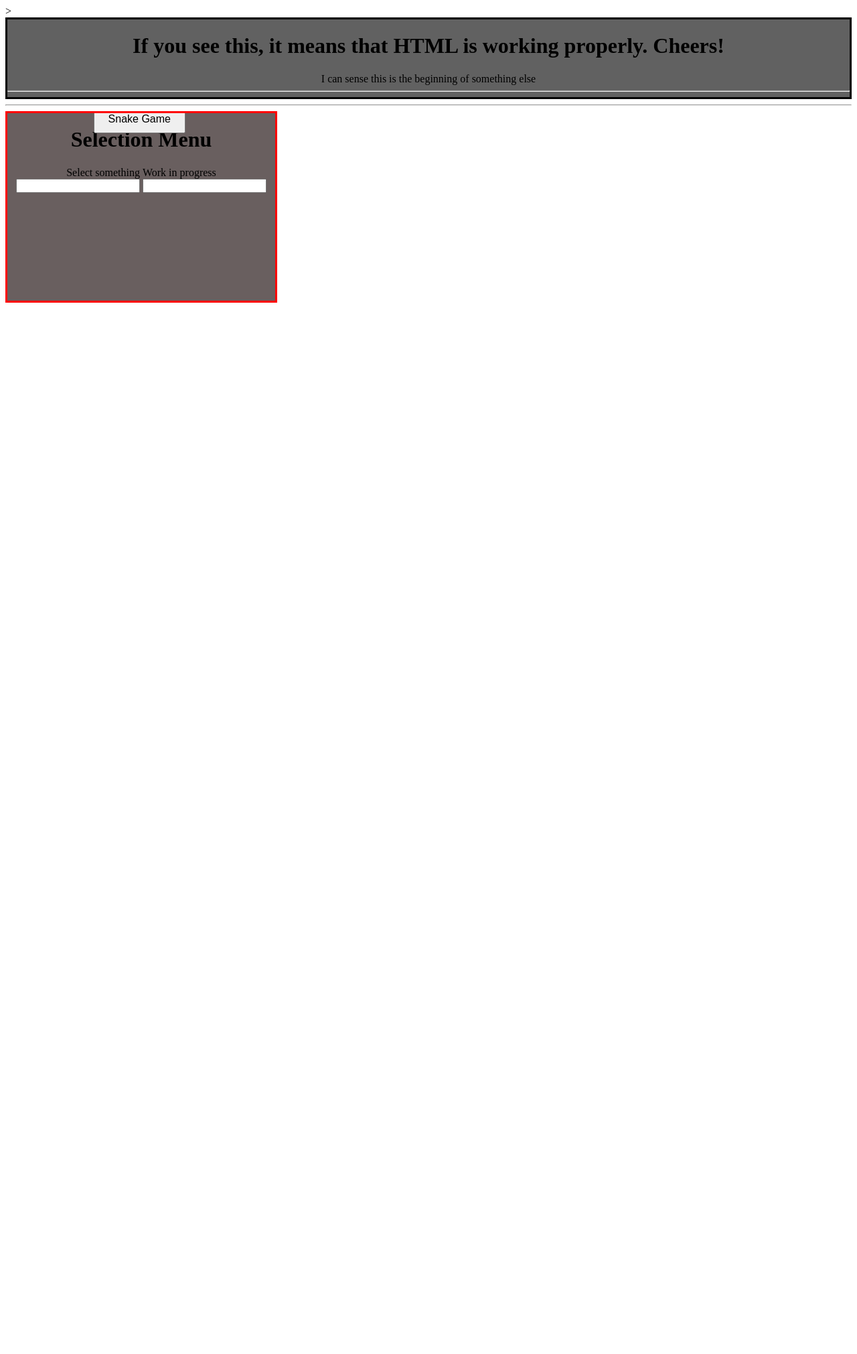
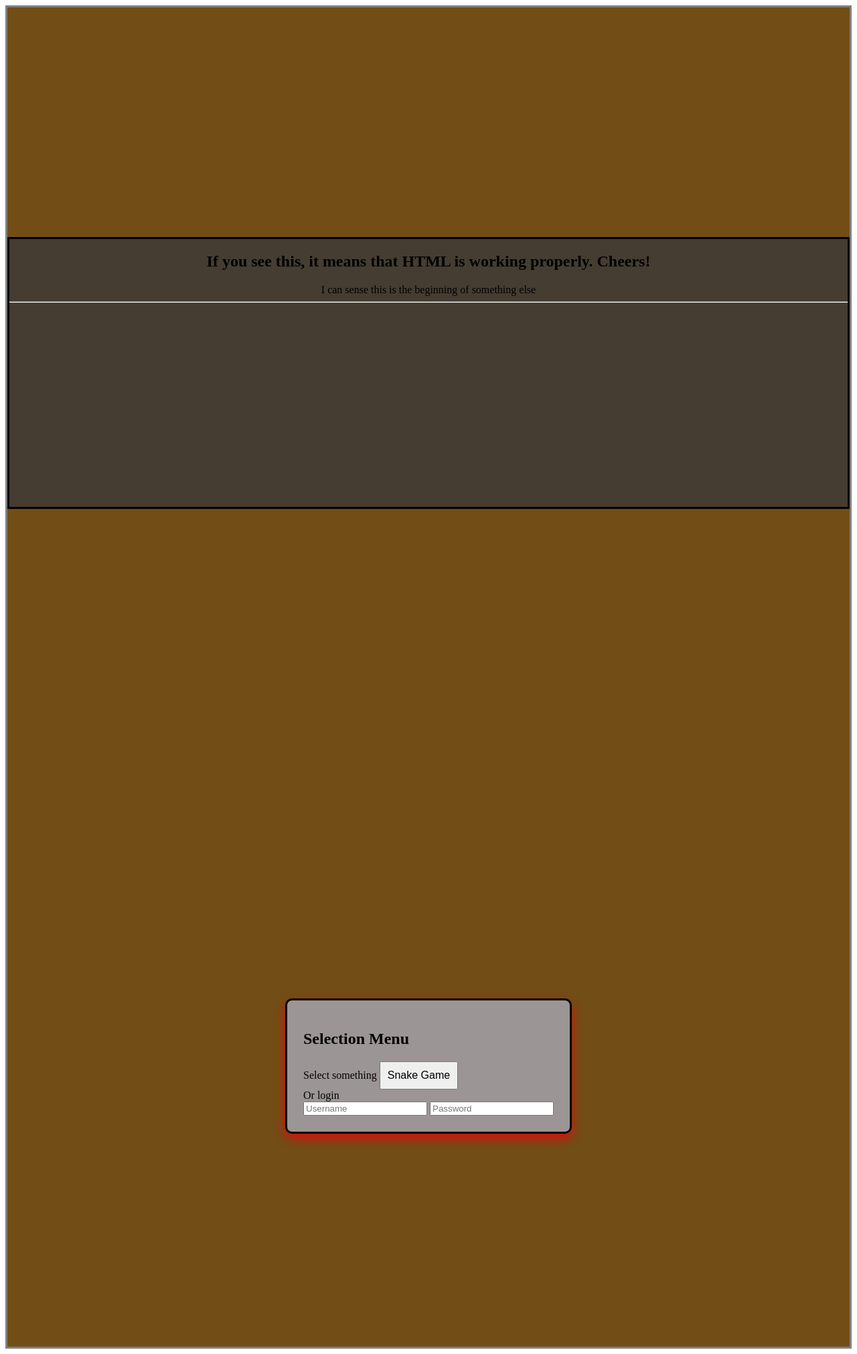
Before and after one commit to SacredDen19/Personal-Site-Project, a Flask app: page / in a window 1280 px wide. Shown: the whole page at 67% size. Before the commit the page ends 452 px from the top, so only its background shows below. Run offline with Flask 3, Linux system fonts and the light colour scheme.

```diff
--- a/static/stylesheets/landing_page.css
+++ b/static/stylesheets/landing_page.css
@@ -1,11 +1,21 @@
 
-.divsContainer {
-    display: flex;
-    flex-direction: column;
+.main-content {
+    display: grid;
+    position: relative;
+    grid-column: 1;
+    row-gap: 20px;
+    overflow: auto;
+    align-items: center;
+    height: 2000px;
+    border: 3px solid gray;
+    background-color: rgb(114, 77, 22);
 }
 
-#WelcomeBox {
-    margin: auto;
+#WelcomeMenuDiv {
+    grid-column: 1;
+    width: auto;
+    height: 400px;
+    /*margin: auto;*/
     border-style: solid;
     border-width: medium;
     border-color: rgb(0, 0, 0);
@@ -13,24 +23,45 @@
     text-align: center;
 }
 
+
 #menuDiv {
-    position: absolute;
-    margin: auto;
+    display: grid;
+    position: relative;
+    /*margin: auto;*/
     width: 400px;
-    height: 35%;
+    height: 400px;
     align-self: center;
     border-style: solid;
     border-width: medium;
     border-color: rgb(255, 0, 0);
     background-color: rgba(68, 56, 56, 0.8);
     text-align: center;
-    overflow: auto;
 }
 
+.selection-menu-section {
+    position: relative;
+    max-width: 400px;
+    top: 25px;
+    margin: 0 auto; /*centers section horizontally*/
+    background-color: #9c9595;
+    border: 3.5px solid black;
+    padding: 24px;
+    border-radius: 10px;
+    box-shadow: 0 8px 16px rgba(226, 10, 10, 0.85);
+}
+
+
+
+#ComingSoon {
+    left: -120px;
+}
+#user_Name {
+    left: -120px;
+}
+#user_Pass {
+    left: -120px;
+}
 #SnakeGameButton {
-    position:absolute;
-    bottom: 250px;
-    right: 33.5%;
-    padding:10px 20px;
-    font-size:16px;
+    padding: 10px;
+    font-size: 1rem;
 }
--- a/templates/index.html
+++ b/templates/index.html
@@ -1,33 +1,58 @@
 <!DOCTYPE html>
 <html>
 	<head>
-		<!--url_for function tells Flask to look for the landing page using the path given-->>
+			<!--The meta tags stands for metadata (you know what metadata is silly!)-->
+			<!--viewport is important for page visibility in varying devices-->
+			<!--we then set the width and the level of zoom the has when loading the web page-->
+			<meta name="viewport" content="width=device-width, intiail-scale=1.0">
+
+		<!--url_for function tells Flask to look for the landing page using the path given-->
 		<link rel="stylesheet" href="{{ url_for('static', filename='stylesheets/landing_page.css') }}">
 	</head>
 
+	<!--
+		This very big block will come in handy one day. (Hint: navigation)
+	<header>
+		<nav>
+			<ul>
+				<li><a href="#">Home</a></li>
+				<li><a href="#">About</a></li>
+			</ul>
+		</nav>
+	</header>-->
+
+
+	<main>
 		<body>
-		<div class="menuContainer">
-			<div id="WelcomeBox">
+				<div class="main-content">
+					<section class="WelcomeSection">
+						<div class="RandomElementsInWelcome" id="WelcomeMenuDiv">
 							<h1 id="WelcomeHeader">If you see this, it means that HTML is working properly. Cheers!</h1>
 							<p1 id="WelcomeParagraph">I can sense this is the beginning of something else</p1>
 							<hr>
 						</div>
-			<hr>
-			<div id="menuDiv">
-				<h1 id="menuPrompt">Selection Menu</h1>
-				<p2 id="menuParagraph2">Select something</p2>
+					</section>
 
-				<button id="SnakeGameButton">Snake Game</button>
+					<section class="selection-menu-section">
+						<!--This div deals with the Selection Menu Items-->
+						<div class="selection-menu-buttons-section" id="menu-div">
 
-				<p4 id="ComingSoon">Work in progress</p4>
-				<input id="user_Name" type="text">
-				<input id="user_Pass" type="password">
+							<h1 class="selection-menu-buttons-section" id="menuPrompt">Selection Menu</h1>
+							<p2 class="selection-menu-buttons-section" id="menuParagraph2">Select something</p2>
+
+							<button class="selection-menu-buttons-section" id="SnakeGameButton">Snake Game</button>
+						</div>
+
+						<div class="selection-menu-login-section">
+							<p4 class="selection-menu-login-section" id="ComingSoon">Or login</p4>
+							<form class="selection-menu-login-section" id="usr_item_events">
+								<input class="selection-menu-login-section" id="user_Name" type="text" placeholder="Username">
+								<input class="selection-menu-login-section" id="user_Pass" type="password" placeholder="Password">
+							</form>
 
 						</div>
+					</section>
 				</div>
-
-
-
 			<script src="https://cdnjs.cloudflare.com/ajax/libs/socket.io/4.8.1/socket.io.min.js"></Script>
 			<script>
 				const socket = io();
@@ -40,4 +65,5 @@
 				});
 			</script>
 		</body>
+	</main>
 </html>
```
Also changed, not shown: 2 other files. Lines whose indentation alone changed are shown as unchanged.
